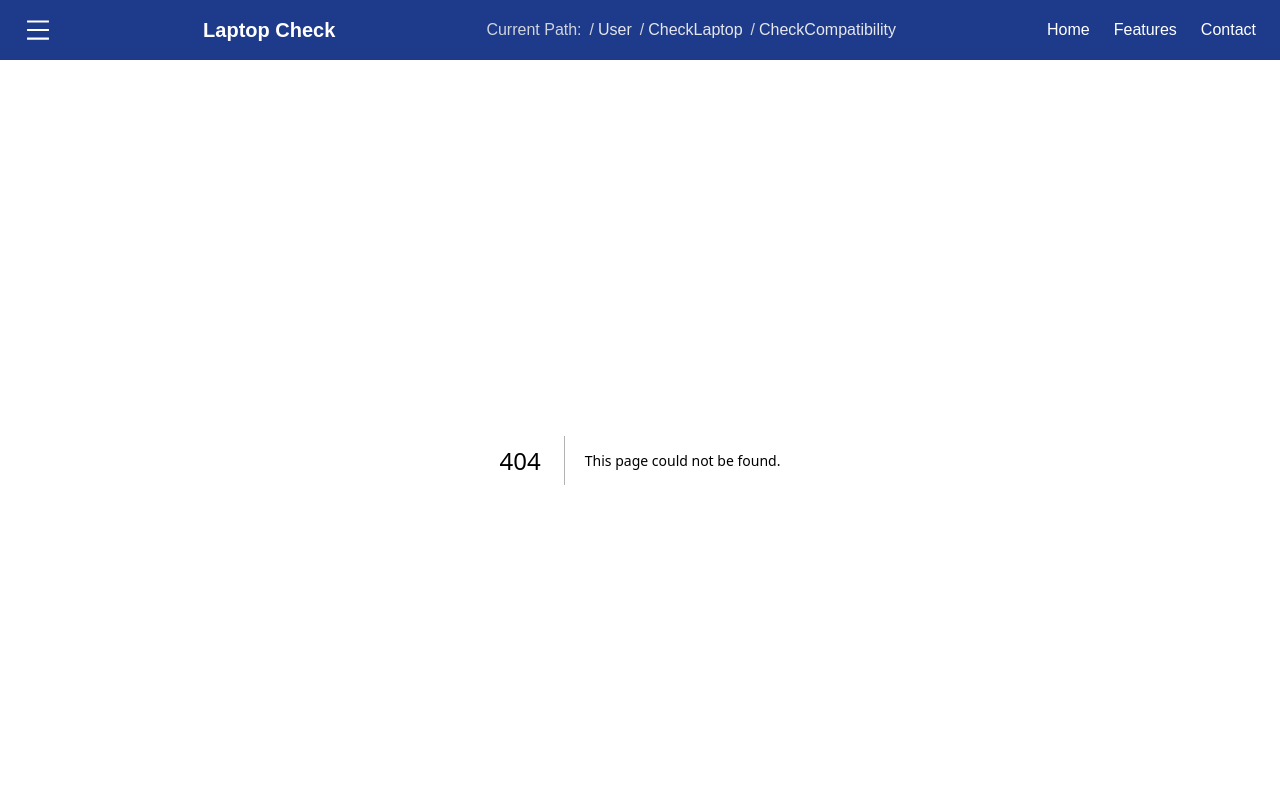
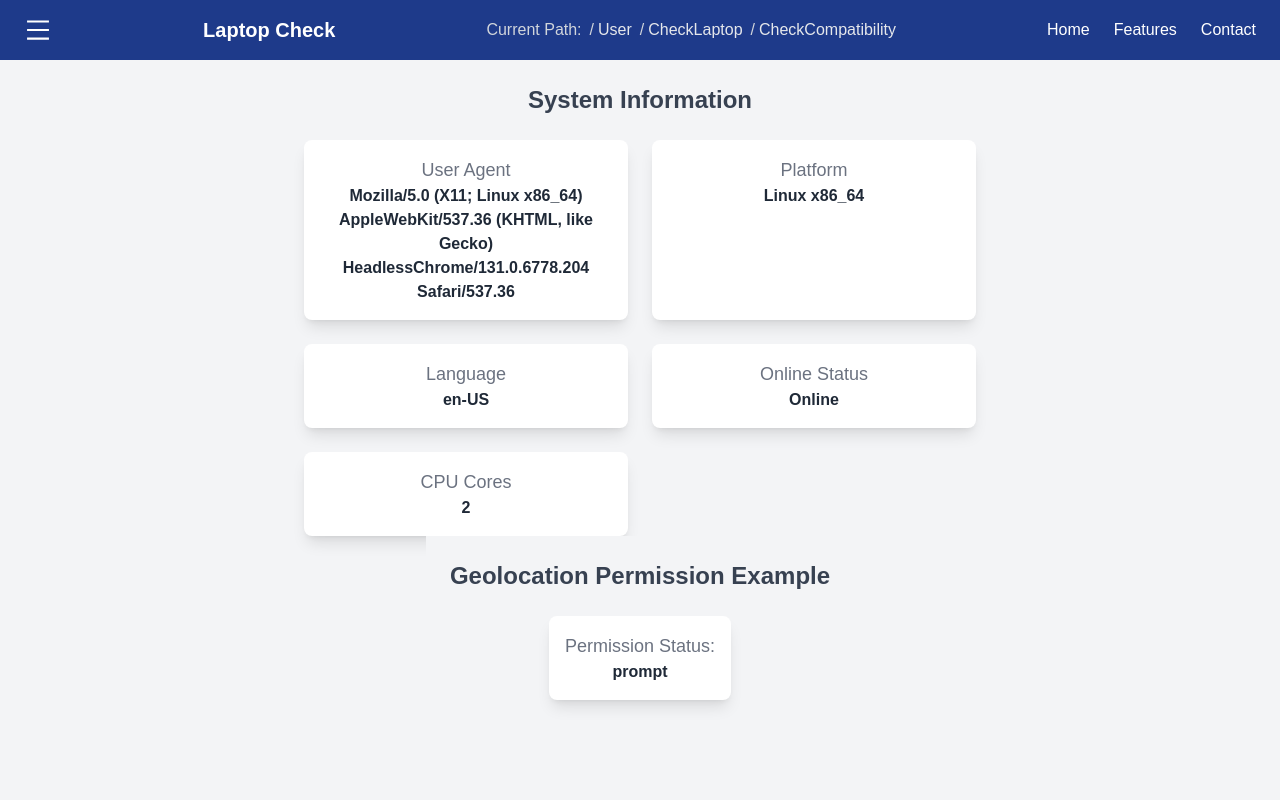
Before and after one commit to gauravghuge7/Second_hand_Laptop_checker, a Next.js app in the folder client/: page /User/CheckLaptop/CheckCompatibility in a window 1280 px wide. Before the commit this address had no page. Shown: the top 800 px of the page. Built offline with nearby package versions, Linux system fonts and the light colour scheme.

Commit message:
update the url path

```diff
--- a/client/package.json
+++ b/client/package.json
@@ -11,9 +11,15 @@
   "dependencies": {
     "@reduxjs/toolkit": "^2.3.0",
     "chart.js": "^4.4.6",
+    "child_process": "^1.0.2",
+    "electron": "^33.0.2",
+    "fs": "^0.0.1-security",
     "install": "^0.13.0",
     "next": "15.0.2",
+    "node-disk-info": "^1.3.0",
     "npm": "^10.9.0",
+    "os": "^0.1.2",
+    "path": "^0.12.7",
     "react": "^18.3.1",
     "react-chartjs-2": "^5.2.0",
     "react-dom": "^18.3.1",
--- /dev/null
+++ b/client/src/app/User/CheckLaptop/CheckBattery/page.js
@@ -0,0 +1,80 @@
+"use client";
+
+import { useEffect, useState } from 'react';
+
+export default function BatteryStatus() {
+  const [batteryInfo, setBatteryInfo] = useState({
+    level: null,
+    charging: null,
+    chargingTime: null,
+    dischargingTime: null,
+  });
+
+  useEffect(() => {
+    // Only run on the client side
+    if (typeof navigator !== 'undefined' && 'getBattery' in navigator) {
+      navigator.getBattery().then((battery) => {
+        setBatteryInfo({
+          level: battery.level * 100,
+          charging: battery.charging,
+          chargingTime: battery.chargingTime,
+          dischargingTime: battery.dischargingTime,
+        });
+
+        // Event listeners for battery status updates
+        battery.addEventListener('levelchange', () => {
+          setBatteryInfo((prev) => ({ ...prev, level: battery.level * 100 }));
+        });
+        battery.addEventListener('chargingchange', () => {
+          setBatteryInfo((prev) => ({ ...prev, charging: battery.charging }));
+        });
+        battery.addEventListener('chargingtimechange', () => {
+          setBatteryInfo((prev) => ({ ...prev, chargingTime: battery.chargingTime }));
+        });
+        battery.addEventListener('dischargingtimechange', () => {
+          setBatteryInfo((prev) => ({ ...prev, dischargingTime: battery.dischargingTime }));
+        });
+      });
+    } else {
+      console.warn('Battery Status API is not supported on this device.');
+    }
+  }, []);
+
+  return (
+    <div className="flex flex-col items-center p-6 bg-gray-100 min-h-screen">
+      <h2 className="text-2xl font-semibold text-gray-700 mb-6">Battery Status</h2>
+
+      {batteryInfo.level !== null ? (
+        <div className="grid grid-cols-1 md:grid-cols-2 gap-6 w-full max-w-md">
+          <div className="bg-white shadow-lg rounded-lg p-4 text-center">
+            <p className="text-lg font-medium text-gray-500">Battery Level</p>
+            <p className="text-3xl font-bold text-gray-800">{batteryInfo.level}%</p>
+          </div>
+
+          <div className={`bg-white shadow-lg rounded-lg p-4 text-center ${batteryInfo.charging ? 'border-green-500' : 'border-red-500'} border-l-4`}>
+            <p className="text-lg font-medium text-gray-500">Charging</p>
+            <p className={`text-3xl font-bold ${batteryInfo.charging ? 'text-green-500' : 'text-red-500'}`}>
+              {batteryInfo.charging ? 'Yes' : 'No'}
+            </p>
+          </div>
+
+          <div className="bg-white shadow-lg rounded-lg p-4 text-center">
+            <p className="text-lg font-medium text-gray-500">Charging Time</p>
+            <p className="text-2xl font-bold text-gray-800">
+              {batteryInfo.chargingTime === Infinity ? 'N/A' : `${batteryInfo.chargingTime} sec`}
+            </p>
+          </div>
+
+          <div className="bg-white shadow-lg rounded-lg p-4 text-center">
+            <p className="text-lg font-medium text-gray-500">Discharging Time</p>
+            <p className="text-2xl font-bold text-gray-800">
+              {batteryInfo.dischargingTime === Infinity ? 'N/A' : `${batteryInfo.dischargingTime} sec`}
+            </p>
+          </div>
+        </div>
+      ) : (
+        <p className="text-gray-500">Battery information is not available on this device.</p>
+      )}
+    </div>
+  );
+}
--- /dev/null
+++ b/client/src/app/User/CheckLaptop/CheckCompatibility/page.js
@@ -0,0 +1,131 @@
+"use client";
+
+import { useEffect, useState } from 'react';
+
+export default function SystemInfo() {
+  const [systemInfo, setSystemInfo] = useState({
+    userAgent: '',
+    platform: '',
+    language: '',
+    onlineStatus: '',
+    hardwareConcurrency: null,
+  });
+
+  useEffect(() => {
+    const ua = navigator.userAgent || 'Unknown';
+    const platform = navigator.platform || 'Unknown';
+    const language = navigator.language || 'Unknown';
+    const onlineStatus = navigator.onLine ? 'Online' : 'Offline';
+    const hardwareConcurrency = navigator.hardwareConcurrency || 1; // Fallback to 1 if not supported
+
+    setSystemInfo({
+      userAgent: ua,
+      platform: platform,
+      language: language,
+      onlineStatus: onlineStatus,
+      hardwareConcurrency: hardwareConcurrency,
+    });
+  }, []);
+
+  return (
+    <div className="flex flex-col items-center p-6 bg-gray-100 min-h-screen">
+      <h2 className="text-2xl font-semibold text-gray-700 mb-6">System Information</h2>
+
+      <div className="grid grid-cols-1 md:grid-cols-2 gap-6 w-full max-w-2xl">
+        <div className="bg-white shadow-lg rounded-lg p-4 text-center">
+          <p className="text-lg font-medium text-gray-500">User Agent</p>
+          <p className="text-md font-semibold text-gray-800">{systemInfo.userAgent}</p>
+        </div>
+
+        <div className="bg-white shadow-lg rounded-lg p-4 text-center">
+          <p className="text-lg font-medium text-gray-500">Platform</p>
+          <p className="text-md font-semibold text-gray-800">{systemInfo.platform}</p>
+        </div>
+
+        <div className="bg-white shadow-lg rounded-lg p-4 text-center">
+          <p className="text-lg font-medium text-gray-500">Language</p>
+          <p className="text-md font-semibold text-gray-800">{systemInfo.language}</p>
+        </div>
+
+        <div className="bg-white shadow-lg rounded-lg p-4 text-center">
+          <p className="text-lg font-medium text-gray-500">Online Status</p>
+          <p className="text-md font-semibold text-gray-800">{systemInfo.onlineStatus}</p>
+        </div>
+
+        <div className="bg-white shadow-lg rounded-lg p-4 text-center">
+          <p className="text-lg font-medium text-gray-500">CPU Cores</p>
+          <p className="text-md font-semibold text-gray-800">{systemInfo.hardwareConcurrency}</p>
+        </div>
+      </div>
+
+
+      <PermissionExample />
+    </div>
+  );
+}
+
+
+
+function PermissionExample() {
+  const [location, setLocation] = useState(null);
+  const [permissionStatus, setPermissionStatus] = useState(null);
+
+  useEffect(() => {
+    // Check for geolocation permission
+    const checkPermission = async () => {
+      try {
+        const status = await navigator.permissions.query({ name: 'geolocation' });
+        setPermissionStatus(status.state);
+
+        if (status.state === 'granted') {
+          getLocation();
+        }
+
+        // Listen for changes in permission status
+        status.onchange = () => {
+          setPermissionStatus(status.state);
+          if (status.state === 'granted') {
+            getLocation();
+          }
+        };
+      } catch (error) {
+        console.error('Error checking permissions:', error);
+      }
+    };
+
+    checkPermission();
+  }, []);
+
+  const getLocation = () => {
+    navigator.geolocation.getCurrentPosition(
+      (position) => {
+        setLocation({
+          latitude: position.coords.latitude,
+          longitude: position.coords.longitude,
+        });
+      },
+      (error) => {
+        console.error('Error getting location:', error);
+      }
+    );
+  };
+
+  return (
+    <div className="flex flex-col items-center p-6 bg-gray-100 min-h-screen">
+      <h2 className="text-2xl font-semibold text-gray-700 mb-6">Geolocation Permission Example</h2>
+
+      <div className="bg-white shadow-lg rounded-lg p-4 text-center">
+        <p className="text-lg font-medium text-gray-500">Permission Status:</p>
+        <p className="text-md font-semibold text-gray-800">{permissionStatus || 'Checking...'}</p>
+      </div>
+
+      {location && (
+        <div className="bg-white shadow-lg rounded-lg p-4 text-center mt-4">
+          <p className="text-lg font-medium text-gray-500">Your Location:</p>
+          <p className="text-md font-semibold text-gray-800">Latitude: {location.latitude}</p>
+          <p className="text-md font-semibold text-gray-800">Longitude: {location.longitude}</p>
+        </div>
+      )}
+    </div>
+  );
+}
--- a/client/src/app/User/CheckLaptop/checkKeyboard/page.js
+++ b/client/src/app/User/CheckLaptop/checkKeyboard/page.js
@@ -3,6 +3,14 @@ import Link from 'next/link';
 import { AiOutlineCalculator, AiOutlineLaptop } from 'react-icons/ai';
 
 export default function LaptopComparison() {
+
+
+   const data = navigator.hardwareConcurrency.toExponential();
+
+   navigator.hardwareConcurrency.toExponential();
+
+   console.log(data);
+
 
 
    return (
--- a/client/src/app/User/CheckLaptop/page.js
+++ b/client/src/app/User/CheckLaptop/page.js
@@ -22,14 +22,14 @@ const DeviceCheckPage = () => {
       title: 'Check Battery Status',
       description: 'View the current battery status and health of your device.',
       buttonText: 'View Battery',
-      link: '/User/CheckBattery',
+      link: '/User/CheckLaptop/CheckBattery',
       bgColor: 'bg-gradient-to-r from-yellow-400 to-yellow-600',
     },
     {
       title: 'Check Compatibility',
       description: 'Check the compatibility of your device with various applications and updates.',
       buttonText: 'Check Compatibility',
-      link: '/User/CheckCompatibility',
+      link: '/User/CheckLaptop/CheckCompatibility',
       bgColor: 'bg-gradient-to-r from-purple-400 to-purple-600',
     },
   ];
```
Also changed, not shown: 1 other file (tests, documents, lock files or other folders).
